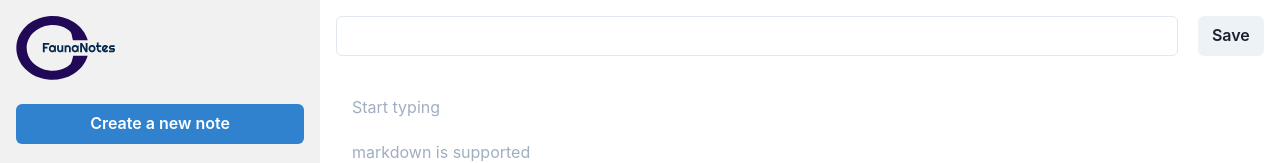
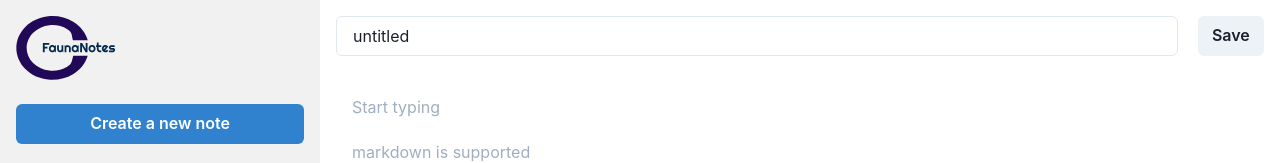
Before and after one commit to Robogeek95/fauna-notes, a Next.js app: page /new in a window 1280 px wide. Shown: the top 163 px of the page. Built offline with nearby package versions, Linux system fonts and the light colour scheme.

Commit message:
updated pages

```diff
--- a/components/content.js
+++ b/components/content.js
@@ -2,12 +2,11 @@ import { Box } from "@chakra-ui/layout";
 import { Textarea } from "@chakra-ui/textarea";
 import React, { useEffect, useState } from "react";
 
-export default function Content({ noteContent, handleNoteChange }) {
-  const [content, setContent] = useState("");
-
-  useEffect(() => {
-    setContent(noteContent);
-  }, [noteContent]);
+export default function Content({ noteContent, setNoteContent }) {
+  function handleNoteChange(e) {
+    e.preventDefault();
+    setNoteContent({ note: e.target.text });
+  }
 
   return (
     <>
@@ -16,7 +15,7 @@ export default function Content({ noteContent, handleNoteChange }) {
         <Textarea
           placeholder="Start typing"
           onChange={handleNoteChange}
-          value={content}
+          value={noteContent}
           sx={{
             height: "100%",
             border: "none",
--- a/components/layout.js
+++ b/components/layout.js
@@ -14,17 +14,16 @@ import NoteBar from "./noteBar";
 import { useRouter } from "next/router";
 import { useState } from "react";
 import { useEffect } from "react";
+import libNotes from "../lib/notes.json";
 
-export default function Layout({
-  markdownMode,
-  setMarkdownMode,
-  children,
-  notes,
-}) {
+export default function Layout({ children }) {
   const router = useRouter();
-  const { noteId } = router.query;
-  const [note, setNote] = useState({});
   const [error, setError] = useState("");
+  const [notes, setNotes] = useState("");
+
+  useEffect(() => {
+    setNotes(libNotes);
+  }, []);
 
   async function handleLogout() {
     const response = await fetch("/api/logout");
@@ -39,18 +38,6 @@ export default function Layout({
 
     window.localStorage.setItem("logout", Date.now());
   }
-
-  function handleUpdateTitle(e) {
-    e.preventDefault();
-    setNote({ ...note, title: e.target.value });
-  }
-
-  useEffect(() => {
-    if (noteId) {
-      let noteIndex = notes.findIndex((note) => note.noteId === noteId);
-      setNote(notes[noteIndex]);
-    }
-  }, [noteId]);
 
   return (
     <Grid templateColumns={"2fr 6fr"} h="100vh">
@@ -89,21 +76,7 @@ export default function Layout({
       </Grid>
 
       {/* main */}
-      <Grid templateRows="auto 1fr" sx={{ position: "relative" }}>
-        {/* nav */}
-        <Flex alignItems="center" justifyContent="space-between" p={4}>
-          {/* title */}
-          <Input
-            value={note ? note.title : "untitled"}
-            mr="5"
-            onChange={handleUpdateTitle}
-          />
-
-          <Button>Save</Button>
-        </Flex>
-
-        {children}
-      </Grid>
+      {children}
     </Grid>
   );
 }
--- a/pages/new.js
+++ b/pages/new.js
@@ -1,33 +1,39 @@
+import { Button } from "@chakra-ui/button";
+import { Input } from "@chakra-ui/input";
+import { Grid } from "@chakra-ui/layout";
 import { Text } from "@chakra-ui/layout";
 import { Flex } from "@chakra-ui/layout";
 import { useEffect } from "react";
 import { useState } from "react";
 import Content from "../components/content";
 import Layout from "../components/layout";
-import libNotes from "../lib/notes.json";
 
 export default function New() {
-  const [markdownMode, setMarkdownMode] = useState(false);
   const [note, setNote] = useState("");
-  const [notes, setNotes] = useState("");
 
-  useEffect(() => {
-    setNotes(libNotes);
-  }, []);
-
-  function handleNoteChange(e) {
+  function handleUpdateTitle(e) {
     e.preventDefault();
-    setNote(e.target.text);
+    setNote({ ...note, title: e.target.value });
   }
 
   return (
     <>
-      <Layout
-        markdownMode={markdownMode}
-        setMarkdownMode={setMarkdownMode}
-        notes={notes}
-      >
-        <Content note={note} handleNoteChange={handleNoteChange} />
+      <Layout>
+        <Grid templateRows="auto 1fr" sx={{ position: "relative" }}>
+          {/* nav */}
+          <Flex alignItems="center" justifyContent="space-between" p={4}>
+            {/* title */}
+            <Input
+              value={note ? note.title : "untitled"}
+              mr="5"
+              onChange={handleUpdateTitle}
+            />
+
+            <Button>Save</Button>
+          </Flex>
+
+          <Content note={note} setNoteContent={setNote} />
+        </Grid>
       </Layout>
     </>
   );
```
Also changed, not shown: pages/[noteId].js (+28 -11 lines), pages/index.js (+1 -12 lines).
